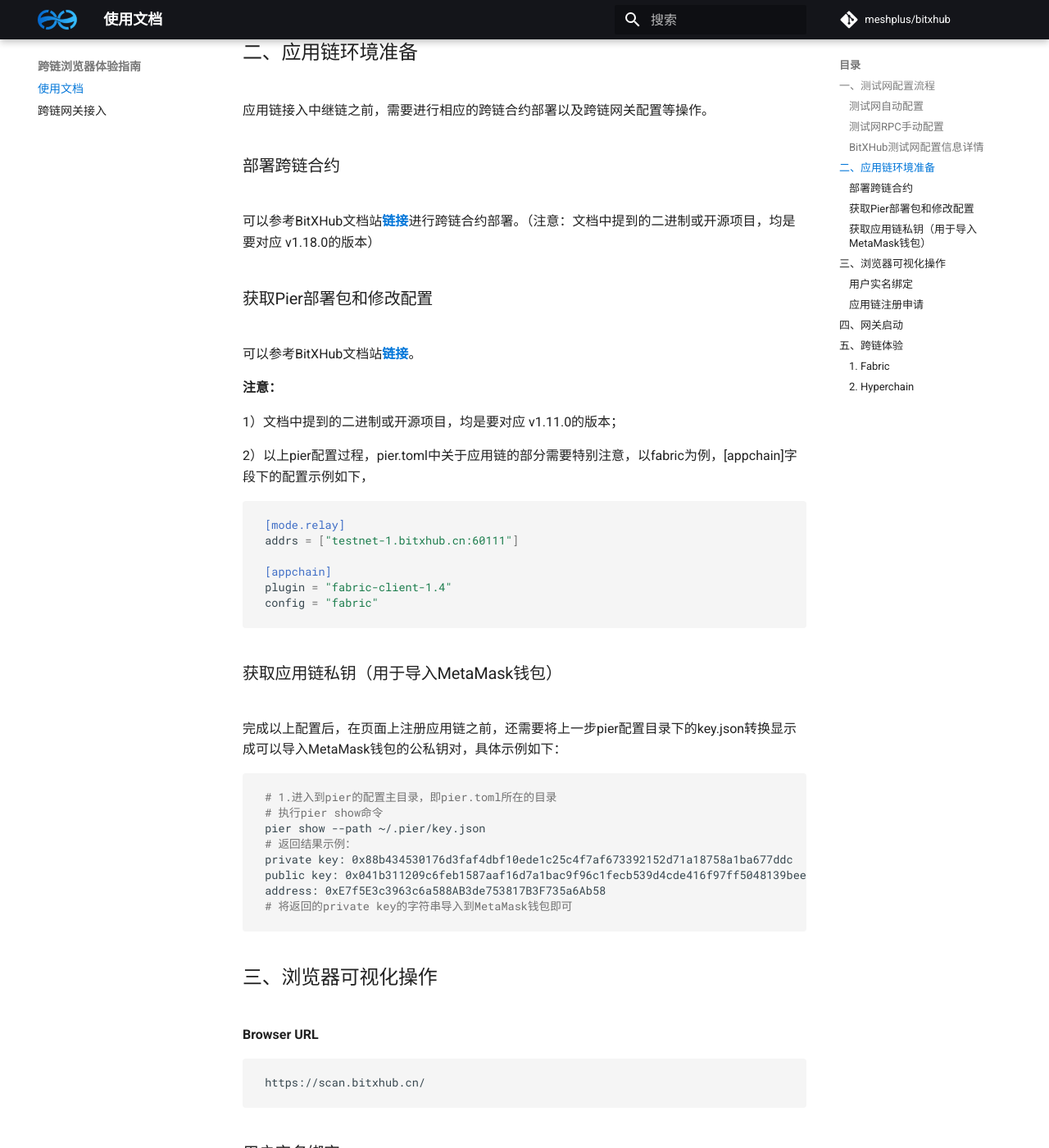
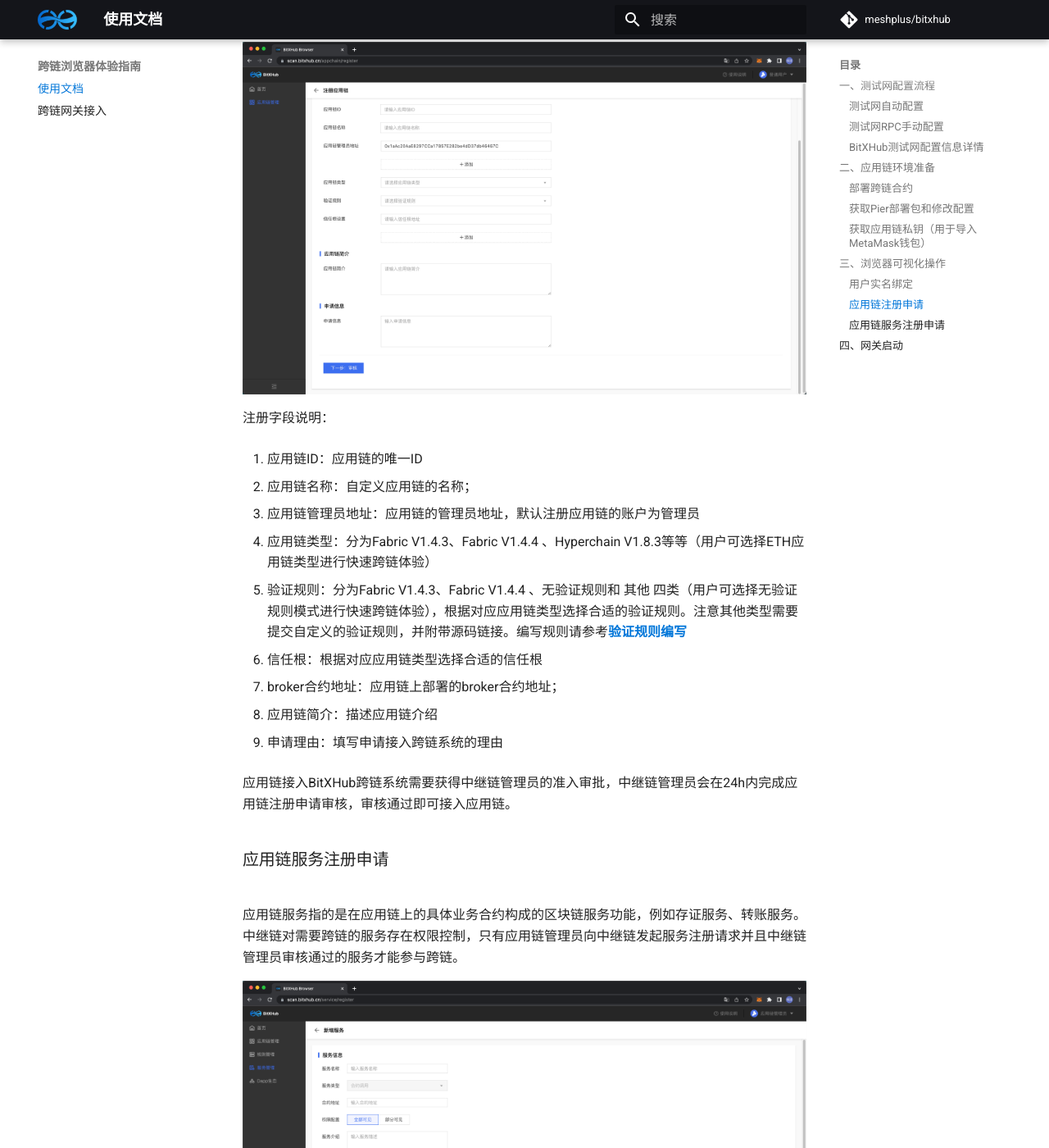
Before and after one commit to meshplus/bitxhub-docs, an MkDocs documentation site: the page built from docs/scan/index.md, in a window 1280 px wide and 1400 px high, scrolled down 4303 px. Shown: the whole window at 82% size. Built offline with MkDocs 1.6.1 and Material for MkDocs 9.7.7, drawn with Linux system fonts in a browser that asks for light colours; comment, search, counter and statistics services are not loaded; the version menu is left out; some of the changed text lies outside the part shown.

Commit message:
feat(*) update scan docs

````diff
--- a/docs/scan/index.md
+++ b/docs/scan/index.md
@@ -8,35 +8,37 @@
 
 MetaMask插件安装完成后，点击浏览器【登陆】按钮，系统会弹出测试网自动配置添加页面，用户点击【Approve】，即可成功添加BitXHub测试网。
 
-![!](../assets/add-network.png)
+<img src="../assets/add-network.png" alt="image-20220713172151321" style="zoom:50%;" align="centor"/>
 
-BitXHub测试网络添加成功后，系统会提示您进行网络切换，用户点击【Switch network】，即可成功切换至BitXHub测试网络并进行后续操作。
+BitXHub测试网络添加成功后，系统会提示您进行网络切换，用户点击【Switch network】，即可成功切换至BitXHub测试网络  并进行后续操作。
 
-![!](../assets/switch-network.png)
+<img src="../assets/switch-network.png" alt="image-20220713172151322" style="zoom:50%;"align="centor">
 
 ### 测试网RPC手动配置
 选择顶部网络功能，然后选择【自定义RPC】进入网络配置页面。
 
-![!](../assets/metamask-network.png)
+<img src="../assets/metamask-network.png" alt="image-20220713172151322" style="zoom:50%;"align="centor">
 
 
 ### BitXHub测试网配置信息详情
 
-**Chain ID**
+**链ID**
 
-```html
+```text
 1356
 ```
 
 **RPC URL**
 
-```html
+```text
 https://testnet-1.bitxhub.cn:8881
 ```
 
-**配置如下图所示**
+**区块链浏览器**
 
-![!](../assets/metamask-add-network.png)
+```text
+https://scan.bitxhub.cn/
+```
 
 ## 二、应用链环境准备
 
@@ -44,32 +46,33 @@
 
 ### 部署跨链合约
 
-可以参考BitXHub文档站[链接](../bitxhub/quick_start/build_cross_network/single_bitxhub/deploy_broker)进行跨链合约部署。（注意：文档中提到的二进制或开源项目，均是要对应 v1.18.0的版本）
+参考[部署跨链合约](../bitxhub/quick_start/build_cross_network/single_bitxhub/deploy_broker)相关文档。
 
 ### 获取Pier部署包和修改配置
 
-可以参考BitXHub文档站[链接](../bitxhub/quick_start/build_cross_network/single_bitxhub/deploy_pier)。
+参考[跨链网关部署](../bitxhub/quick_start/build_cross_network/single_bitxhub/deploy_pier)相关文档。
 
 **注意：**
 
-1）文档中提到的二进制或开源项目，均是要对应 v1.11.0的版本；
+1）文档中提到的二进制或开源项目，均是要对应v2.0.0的版本；
 
-2）以上pier配置过程，pier.toml中关于应用链的部分需要特别注意，以fabric为例，[appchain]字段下的配置示例如下，
+2）以上pier配置过程，pier.toml中关于应用链的部分需要特别注意，chainID以注册应用时的chainID为准，ethereum为例，[appchain]字段下的配置示例如下，
 
 ```toml
 [mode.relay]
 addrs = ["testnet-1.bitxhub.cn:60111"]
 
 [appchain]
-plugin = "fabric-client-1.4"
-config = "fabric"
+id = "${chainID}"
+plugin = "appchain_plugin"
+config = "ethereum"
 ```
 
 ### 获取应用链私钥（用于导入MetaMask钱包）
 
 完成以上配置后，在页面上注册应用链之前，还需要将上一步pier配置目录下的key.json转换显示成可以导入MetaMask钱包的公私钥对，具体示例如下：
 
-```bash
+```shell
 # 1.进入到pier的配置主目录，即pier.toml所在的目录
 # 执行pier show命令
 pier show --path ~/.pier/key.json
@@ -85,7 +88,7 @@
 **Browser URL**
 
 ```html
-https://scan.bitxhub.cn/
+https://scan.bitxhub.cn
 ```
 
 ### 用户实名绑定
@@ -100,33 +103,51 @@
 
 ### 应用链注册申请
 
-对于新注册的用户，您的地址1h内将收到BitXHub测试网发送的燃料费用于跨链体验。当您的地址中BitXHub测试网燃料费为0时，系统会提示【您的测试网燃料正分发中，请稍后】。
-
-![!](../assets/notice.png)
-
-**应用链注册**
-
 ![!](../assets/appchain-register.png)
 
 注册字段说明：
 
-1. 节点ID：系统根据钱包地址自动生成；
+1. 应用链ID：应用链的唯一ID
 
 2. 应用链名称：自定义应用链的名称；
 
-3. 应用链类型：分为fabric1.4.3、fabric1.4.4 、hyperchain和其他四类；
+3. 应用链管理员地址：应用链的管理员地址，默认注册应用链的账户为管理员
 
-4. 版本号：应用链对应的版本号；
+4. 应用链类型：分为Fabric V1.4.3、Fabric V1.4.4 、Hyperchain V1.8.3等等（用户可选择ETH应用链类型进行快速跨链体验）
 
-5. 共识算法：应用链采用的共识算法；
+5. 验证规则：分为Fabric V1.4.3、Fabric V1.4.4 、无验证规则和 其他 四类（用户可选择无验证规则模式进行快速跨链体验），根据对应应用链类型选择合适的验证规则。注意其他类型需要提交自定义的验证规则，并附带源码链接。编写规则请参考[验证规则编写](../bitxhub/dev/rule)
 
-6. 验证者信息：请参考[验证者信息生成](../bitxhub/dev/validator)；
+6. 信任根：根据对应应用链类型选择合适的信任根
 
-7. 验证规则：分为fabric1.4.3、fabric1.4.4 、无验证规则和 其他 四类（用户可选择无验证规则模式进行快速跨链体验），根据对应应用链类型选择合适的验证规则。注意其他类型需要提交自定义的验证规则，并附带源码链接。编写规则请参考[验证规则编写](../bitxhub/dev/rule)；
+7. broker合约地址：应用链上部署的broker合约地址；
 
-7. 申请理由：填写申请接入跨链系统的理由。
+8. 应用链简介：描述应用链介绍
 
-应用链接入BitXHub跨链系统需要获得中继链管理员的准入审批，中继链管理员会在24h内完成应用链注册申请审，审核通过即可接入应用链。
+9. 申请理由：填写申请接入跨链系统的理由
+
+应用链接入BitXHub跨链系统需要获得中继链管理员的准入审批，中继链管理员会在24h内完成应用链注册申请审核，审核通过即可接入应用链。
+
+### 应用链服务注册申请
+
+应用链服务指的是在应用链上的具体业务合约构成的区块链服务功能，例如存证服务、转账服务。中继链对需要跨链的服务存在权限控制，只有应用链管理员向中继链发起服务注册请求并且中继链管理员审核通过的服务才能参与跨链。
+
+![!](../assets/service-register.png)
+
+注册字段说明：
+
+1. 服务名称：自定义应用链服务的名称
+
+2. 服务类型：默认为合约调用
+
+3. 合约地址：服务在应用链上的地址（ps: eth:0x0E2F76780d847a793700438d6224A6224bc4F941; fabric:mychannel&transfer）
+
+4. 权限配置：控制服务权限的范围
+
+5. 服务介绍：简单描述服务的内容
+
+6. 服务描述：详细描述服务的内容（支持富文本编辑）
+
+应用链服务接入BitXHub跨链系统需要获得中继链管理员的准入审批，中继链管理员会在24h内完成应用链服务注册申请审核，审核通过即可接入应用链服务。
 
 ## 四、网关启动
 
@@ -136,36 +157,3 @@
 #以用户目录下的pier为例
 pier --repo=~/.pier start
 ```
-
-## 五、跨链体验
-目前测试网已经接入Fabric和Hyperchain，两条链都部署了存证服务，用户应用链接入跨链系统后，可通过BitXHub体验跨链存证服务。
-
-两条测试应用链的信息如下：
-
-### 1. Fabric
-
-**应用链DID：** `did:bitxhub:appchain0xc11bA472f5955B2a3b0e66a91fFc05f68995eFDf:.`
-
-**存证合约地址：** `mychannel&data_swapper`
-
-### 2. Hyperchain
-
-**应用链DID：** `did:bitxhub:appchain0xe1E8c72408623Dd1825b704C21ceF7C03ab62aB6`
-
-**存证合约地址：** `0xb8dc305352edef315f6a7844948c864717e93c84`
-
-具体调用说明如下：
-
-**跨链存证**
-
-调用自己应用链上的data_swapper合约向我们内部的测试应用链发起跨链存证交易，调用方法是 set ，其参数有3个，依次是目的链合约的did、要存储的key，要存储的value。
-
-**跨链获取**
-
-调用自己应用链上的data_swapper合约向我们内部的测试应用链发起跨链交易，将获取到的数据存到自己链上，调用方法是 get ，其参数有2个，依次是 目的链合约的did、要获取的key。
-
-**本地查询**
-
-调用自己应用链上的data_swapper合约查询上一步获取的数据，如果自己链是fabric，则调用方法是 get，如果自己链是hyperchain或其它，则调用方法是 getData，参数均只有1个，即要查询的key。
-
-用户如果想验证目的链上是否真正执行了跨链操作，可通过部署两条自己的应用链进行跨链存证的完整体验。
````
Also changed, not shown: docs/assets/add-network.png, docs/assets/appchain-register.png, docs/assets/metamask-network.png, docs/assets/service-register.png (added), docs/assets/switch-network.png.
